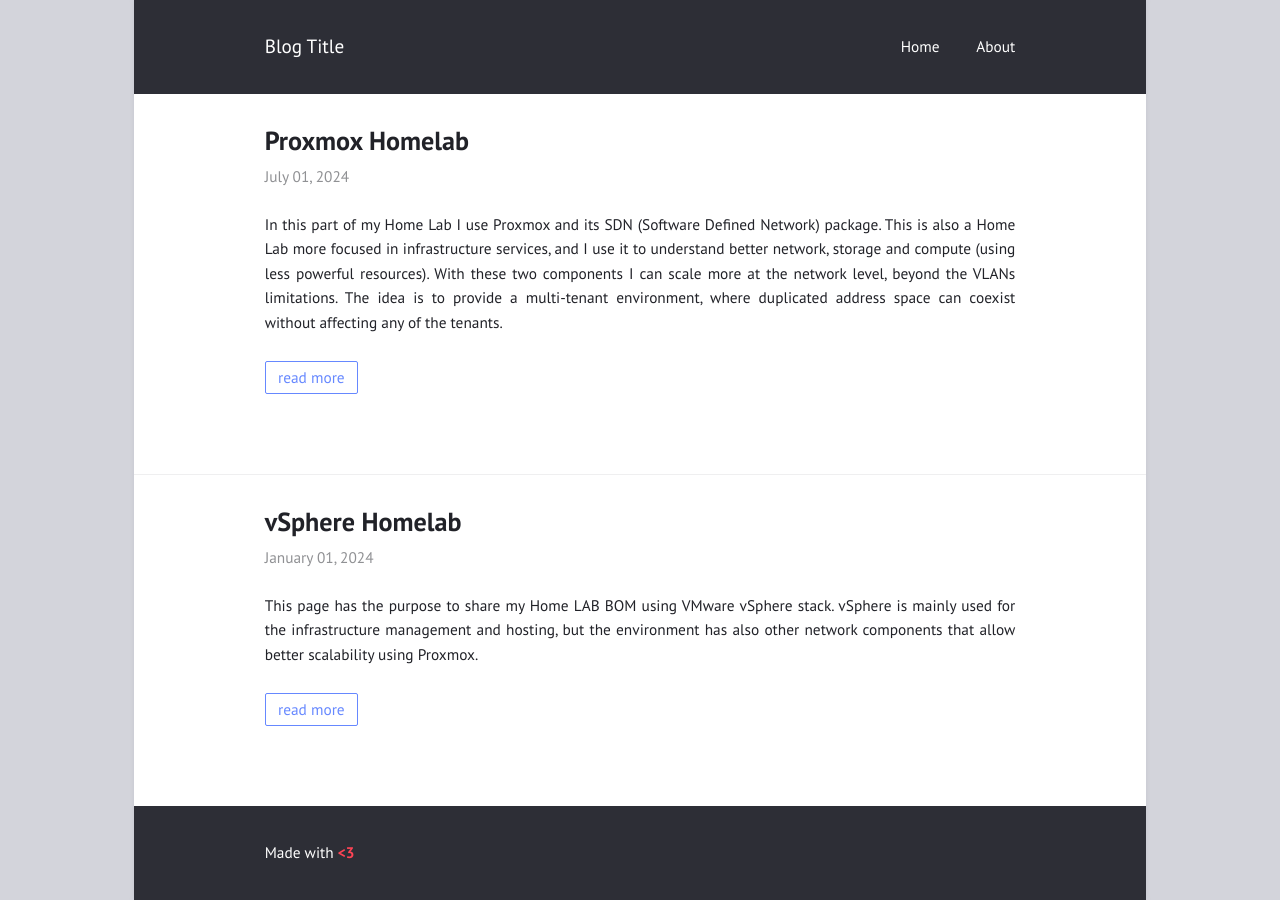
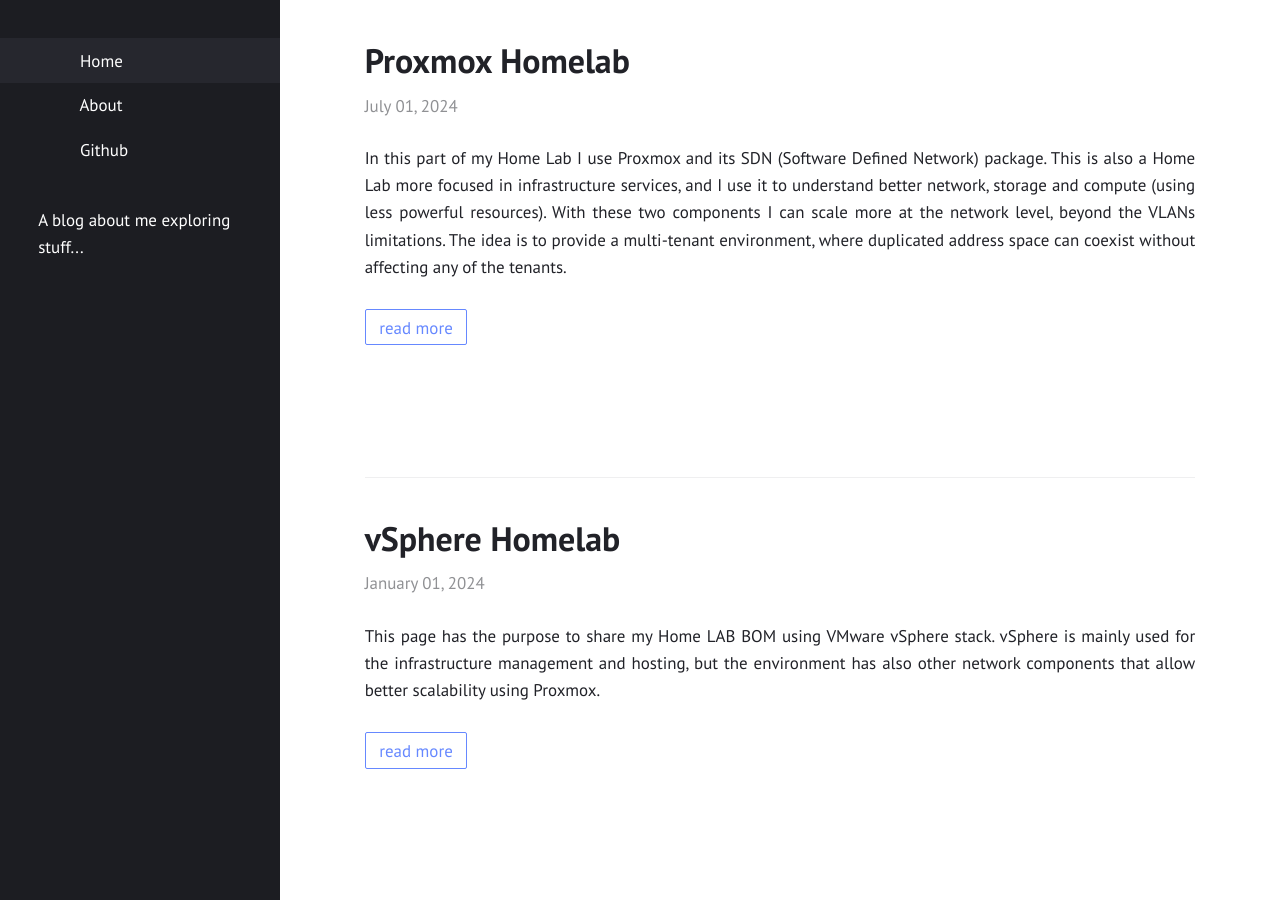
Before and after one commit to lptekdev/homelab, a Jekyll site: the page built from index.html, in a window 1280 px wide. Built offline with Jekyll 4.4.1, drawn with Linux system fonts in a browser that asks for light colours.

Commit message:
changing title and other stuff

```diff
--- a/_config.yml
+++ b/_config.yml
@@ -1,6 +1,6 @@
-title: "Blog Title"
-author: "Blog Author"
-description: "Made with <b style=\"color: #f45;\">&lt;3</b>"
+title: "LPTekDev Blog"
+author: "Luís Ribeiro"
+description: "A blog about me exploring stuff..."
 permalink: /:title/
 lang: "en"
 excerpt_separator: "\n\n\n"
@@ -10,7 +10,7 @@ date_format: "%B %d, %Y"
 
 show_excerpts: true        # show article excerpts on the home page
 show_frame: true           # adds a gray frame to the site
-show_sidebar: false        # show a sidebar instead of the usual header
+show_sidebar: true        # show a sidebar instead of the usual header
 minimal: false             # use a dark header
 
 # Menu
@@ -20,9 +20,9 @@ navigation:                # accepts {file, title, url, icon, sidebaricon}
   - {file: "README.md"}
 
 external:                  # shows a footer with social links - for available icons see fontawesome.com/icons
-  - {title: Mail, icon: envelope, url: "mailto:niklasbuschmann@users.noreply.github.com"}
-  - {title: Github, icon: github, url: "https://github.com/niklasbuschmann/contrast"}
-  - {title: Subscribe, icon: rss, url: "/feed.xml"}
+  #- {title: Mail, icon: envelope, url: "mailto:niklasbuschmann@users.noreply.github.com"}
+  - {title: Github, icon: github, url: "https://github.com/lptekdev"}
+  #- {title: Subscribe, icon: rss, url: "/feed.xml"}
 
 comments:
 #  disqus_shortname: ""    # see https://disqus.com/
```
